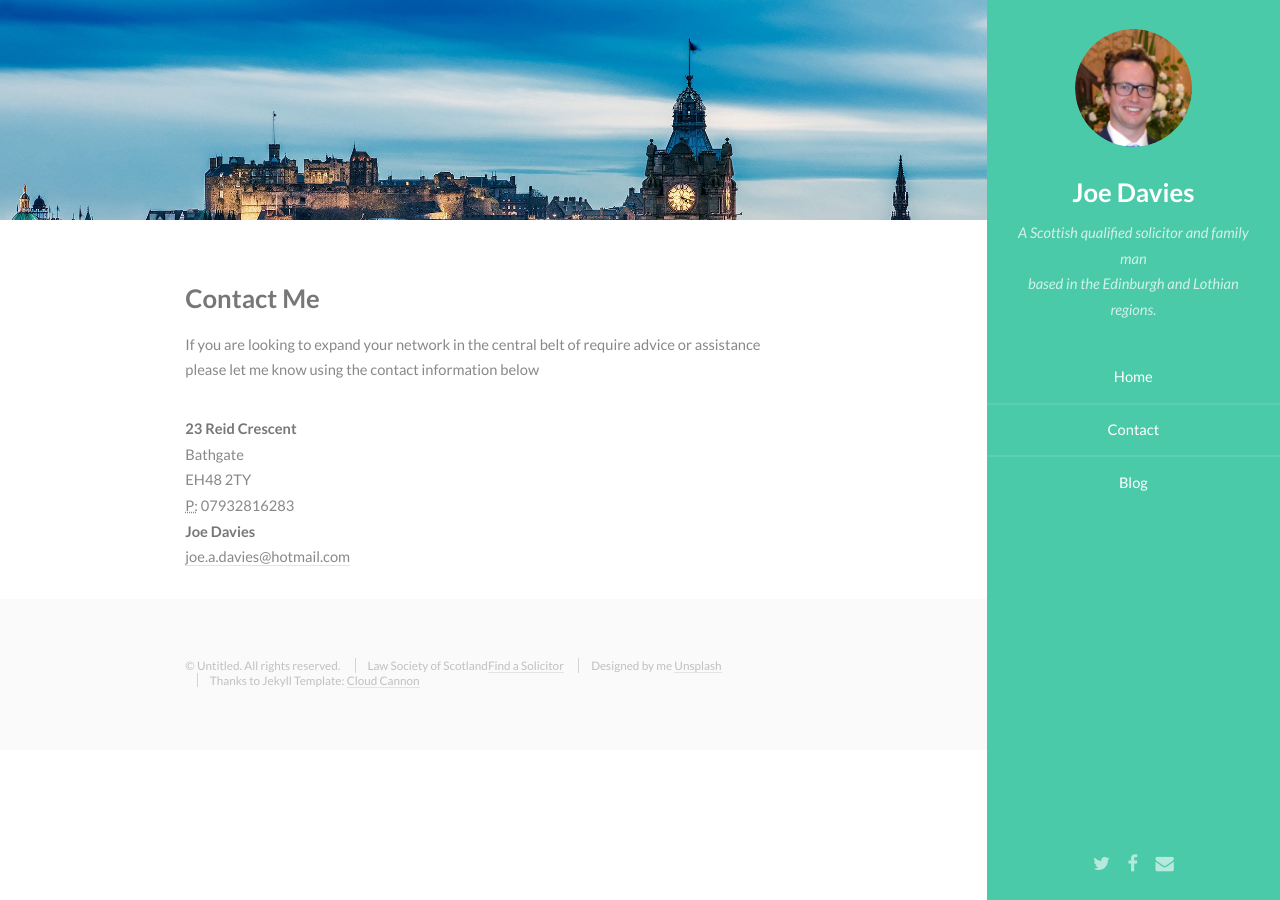
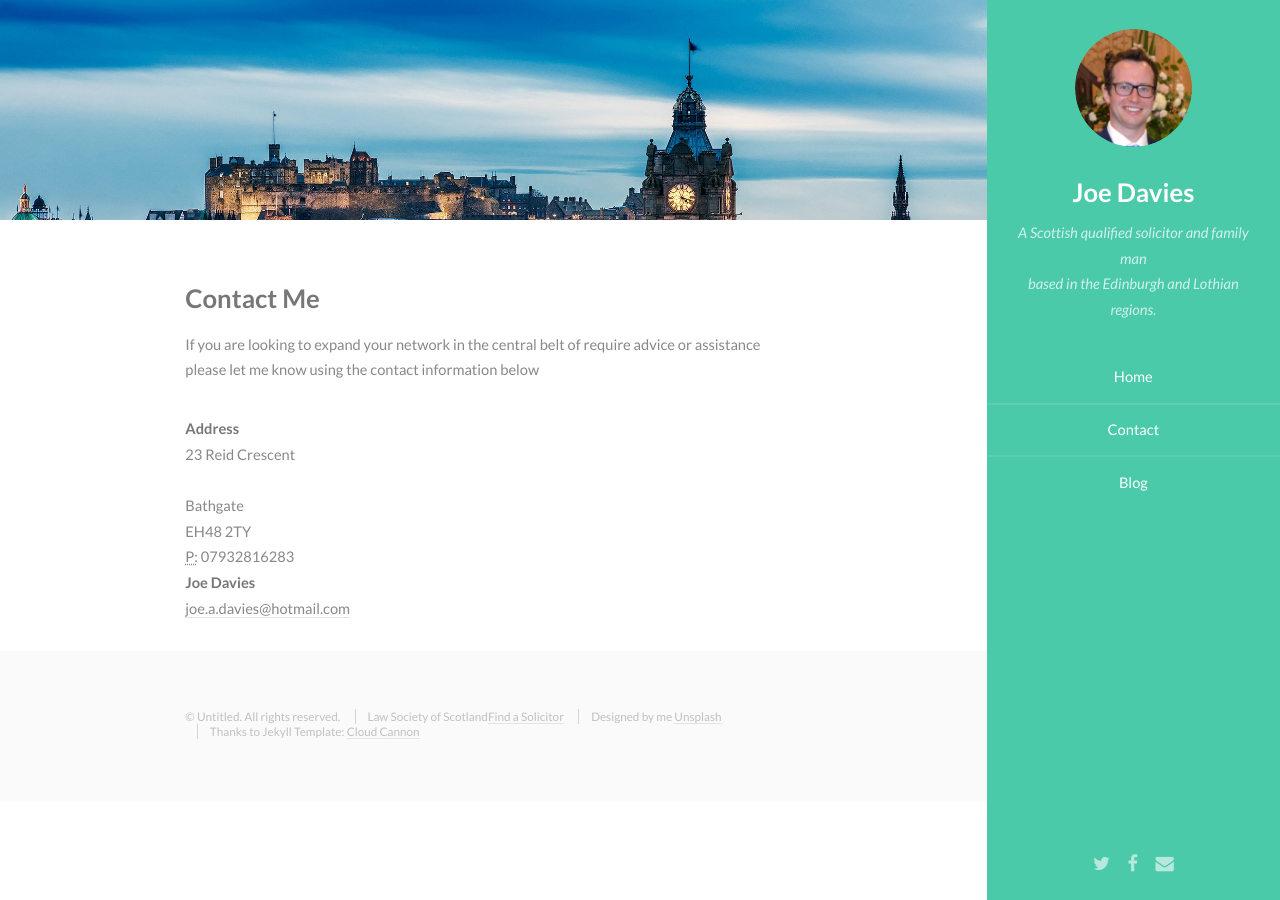
Before and after one commit to JoeDavies1991/JoeDavies1991, a Jekyll site: the page built from contact/index.html, in a window 1280 px wide. Built offline with Jekyll 4.4.1, drawn with Linux system fonts in a browser that asks for light colours.

Commit message:
contact update

```diff
--- a/contact/index.html
+++ b/contact/index.html
@@ -9,8 +9,9 @@ layout: default
         <p>If you are looking to expand your network in the central belt of require advice or assistance please let me know using the contact information below</p>
 
         <address>
-          <strong>23 Reid Crescent</strong><br>
-          Bathgate<br>
+          <strong>Address</strong>
+          <br>23 Reid Crescent<br>
+          <br>Bathgate<br>
           EH48 2TY<br>
           <abbr title="Phone">P:</abbr> 07932816283
         </address>
```
